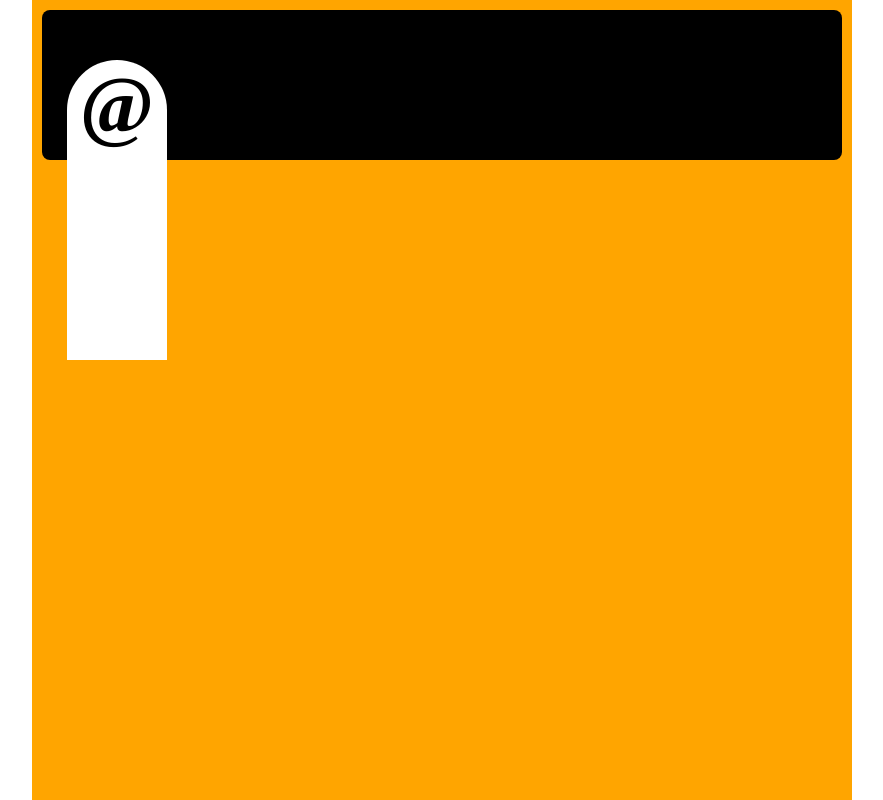
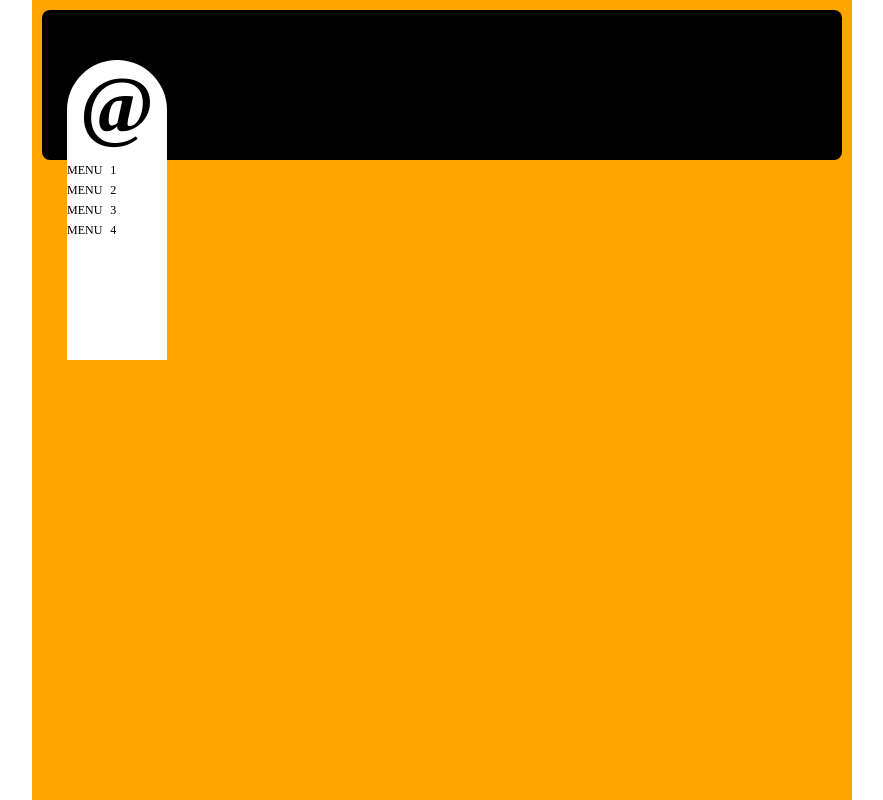
Before and after one commit to samka23/samuel, a plain HTML site: page uiuiu/logo/index.html in a window 1280 px wide. Shown: the whole page, without its empty margins (198-1081 px from the left). Drawn offline with Linux system fonts and the light colour scheme.

Commit message:
Add files via upload

```diff
--- a/uiuiu/logo/index.html
+++ b/uiuiu/logo/index.html
@@ -14,6 +14,12 @@
                 <span>@</span>
             </div>
             <div class="menu">
+                <ul>
+                    <li>Menu 1</li>
+                    <li>Menu 2</li>
+                    <li>Menu 3</li>
+                    <li>Menu 4</li>
+                </ul>
 
             </div>
         </div>
--- a/uiuiu/logo/style.css
+++ b/uiuiu/logo/style.css
@@ -56,3 +56,19 @@
     top: 150px;
     left: 25px;
 }
+
+.menu ul li{
+    list-style: none;
+    line-height: 20px;
+    word-spacing: 5px;
+    text-transform: uppercase;
+    font-style: bold;
+    transition: all 0.3s;
+    columns: red;
+}
+
+.menu ul li:hover{
+    transform: translateX(20px) scale(1.2);
+    transition: all 0.3s;
+    cursor: pointer;
+}
```
